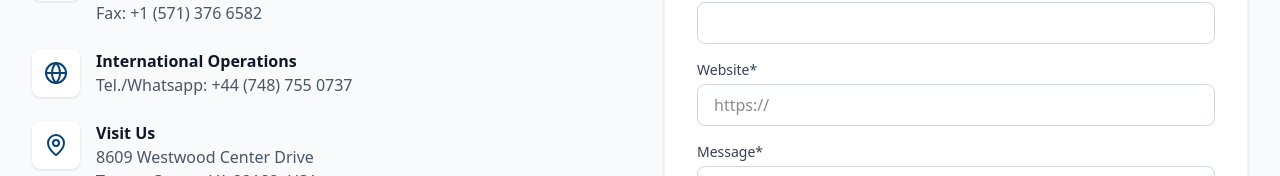
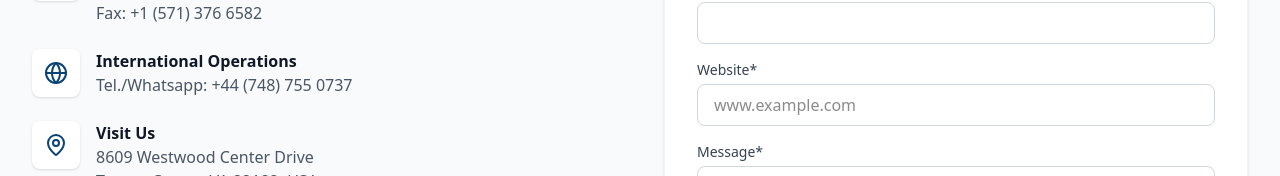
Before and after one commit to aaaacreditation/healthcare, a Next.js app: page / in a window 1280 px wide. Shown: the part 7580-7756 px from the top of the page. Built offline with nearby package versions, Linux system fonts and the light colour scheme.

Commit message:
Change website inputs from type=url to type=text to allow plain domain names

```diff
--- a/app/clinics/components/ClinicsContact.tsx
+++ b/app/clinics/components/ClinicsContact.tsx
@@ -144,7 +144,7 @@ export const ClinicsContact = () => {
 
                         <div>
                             <label htmlFor="clinicWebsite" className="block text-sm font-medium text-gray-700 mb-1">Website*</label>
-                            <input type="url" id="clinicWebsite" name="website" required placeholder="https://" className="w-full px-4 py-2 rounded-lg border border-gray-300 focus:ring-2 focus:ring-[#0a4373] focus:border-transparent outline-none transition-all" />
+                            <input type="text" id="clinicWebsite" name="website" required placeholder="www.example.com" className="w-full px-4 py-2 rounded-lg border border-gray-300 focus:ring-2 focus:ring-[#0a4373] focus:border-transparent outline-none transition-all" />
                         </div>
 
                         <div>
--- a/app/components/ApplicationModal.tsx
+++ b/app/components/ApplicationModal.tsx
@@ -180,11 +180,11 @@ export const ApplicationModal = ({ isOpen, onClose, source = 'healthcare' }: App
                                 <div className="grid grid-cols-1 gap-4 sm:grid-cols-2">
                                     <div>
                                         <label htmlFor="website" className="block text-sm font-medium text-gray-700 mb-1">Website URL</label>
-                                        <input type="url" id="website" name="website" placeholder="https://" className="w-full rounded-md border border-gray-300 px-3 py-2 text-sm focus:border-[#0a4373] focus:outline-none focus:ring-1 focus:ring-[#0a4373]" />
+                                        <input type="text" id="website" name="website" placeholder="www.example.com" className="w-full rounded-md border border-gray-300 px-3 py-2 text-sm focus:border-[#0a4373] focus:outline-none focus:ring-1 focus:ring-[#0a4373]" />
                                     </div>
                                     <div>
                                         <label htmlFor="social" className="block text-sm font-medium text-gray-700 mb-1">Social Media / LinkedIn Page</label>
-                                        <input type="url" id="social" name="social" placeholder="https://" className="w-full rounded-md border border-gray-300 px-3 py-2 text-sm focus:border-[#0a4373] focus:outline-none focus:ring-1 focus:ring-[#0a4373]" />
+                                        <input type="text" id="social" name="social" placeholder="www.example.com" className="w-full rounded-md border border-gray-300 px-3 py-2 text-sm focus:border-[#0a4373] focus:outline-none focus:ring-1 focus:ring-[#0a4373]" />
                                     </div>
                                 </div>
                             </div>
--- a/app/components/Contact.tsx
+++ b/app/components/Contact.tsx
@@ -143,7 +143,7 @@ export const Contact = () => {
 
                         <div>
                             <label htmlFor="website" className="block text-sm font-medium text-gray-700 mb-1">Website*</label>
-                            <input type="url" id="website" name="website" required placeholder="https://" className="w-full px-4 py-2 rounded-lg border border-gray-300 focus:ring-2 focus:ring-[#0a4373] focus:border-transparent outline-none transition-all" />
+                            <input type="text" id="website" name="website" required placeholder="www.example.com" className="w-full px-4 py-2 rounded-lg border border-gray-300 focus:ring-2 focus:ring-[#0a4373] focus:border-transparent outline-none transition-all" />
                         </div>
 
                         <div>
```
